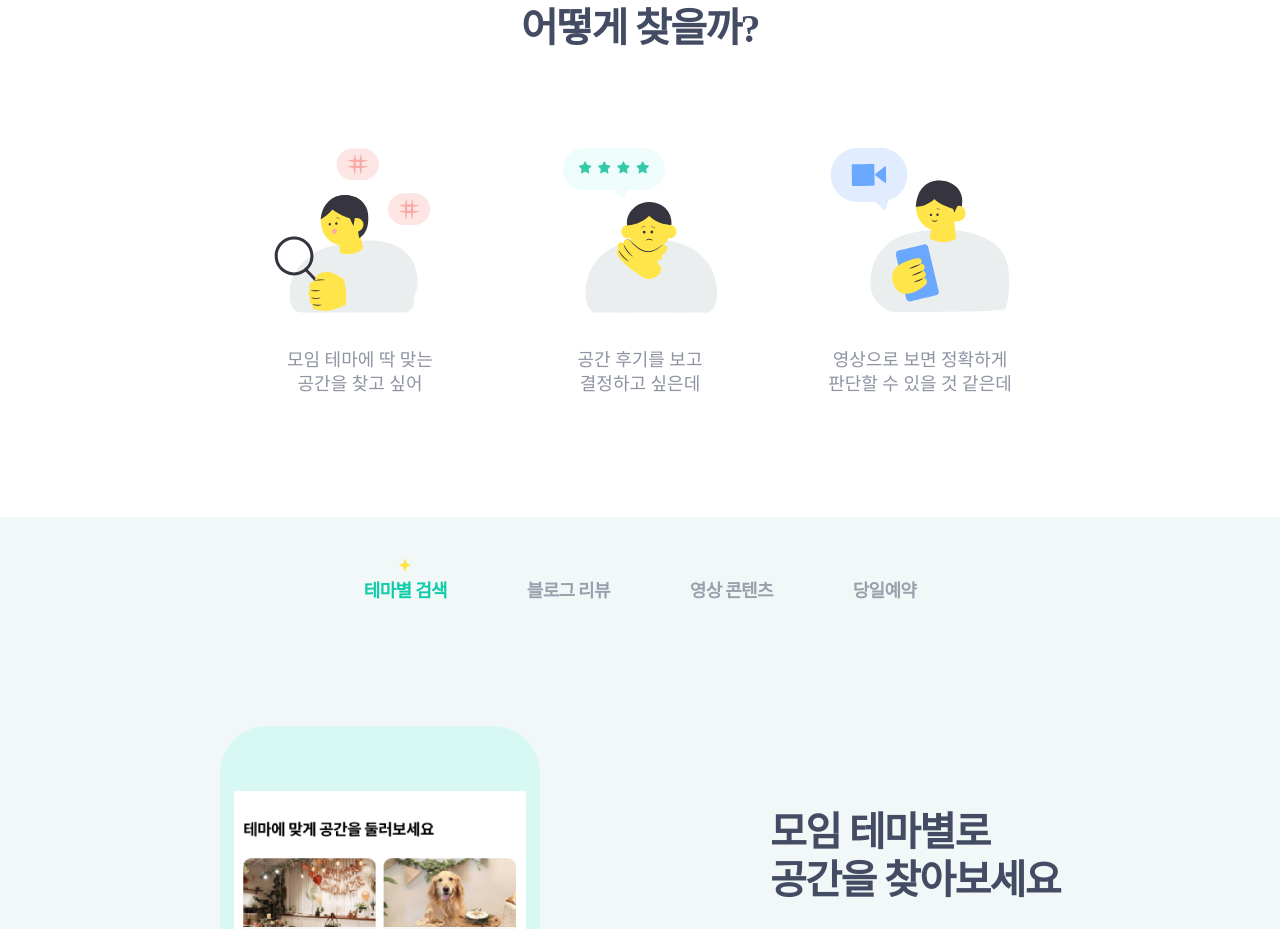
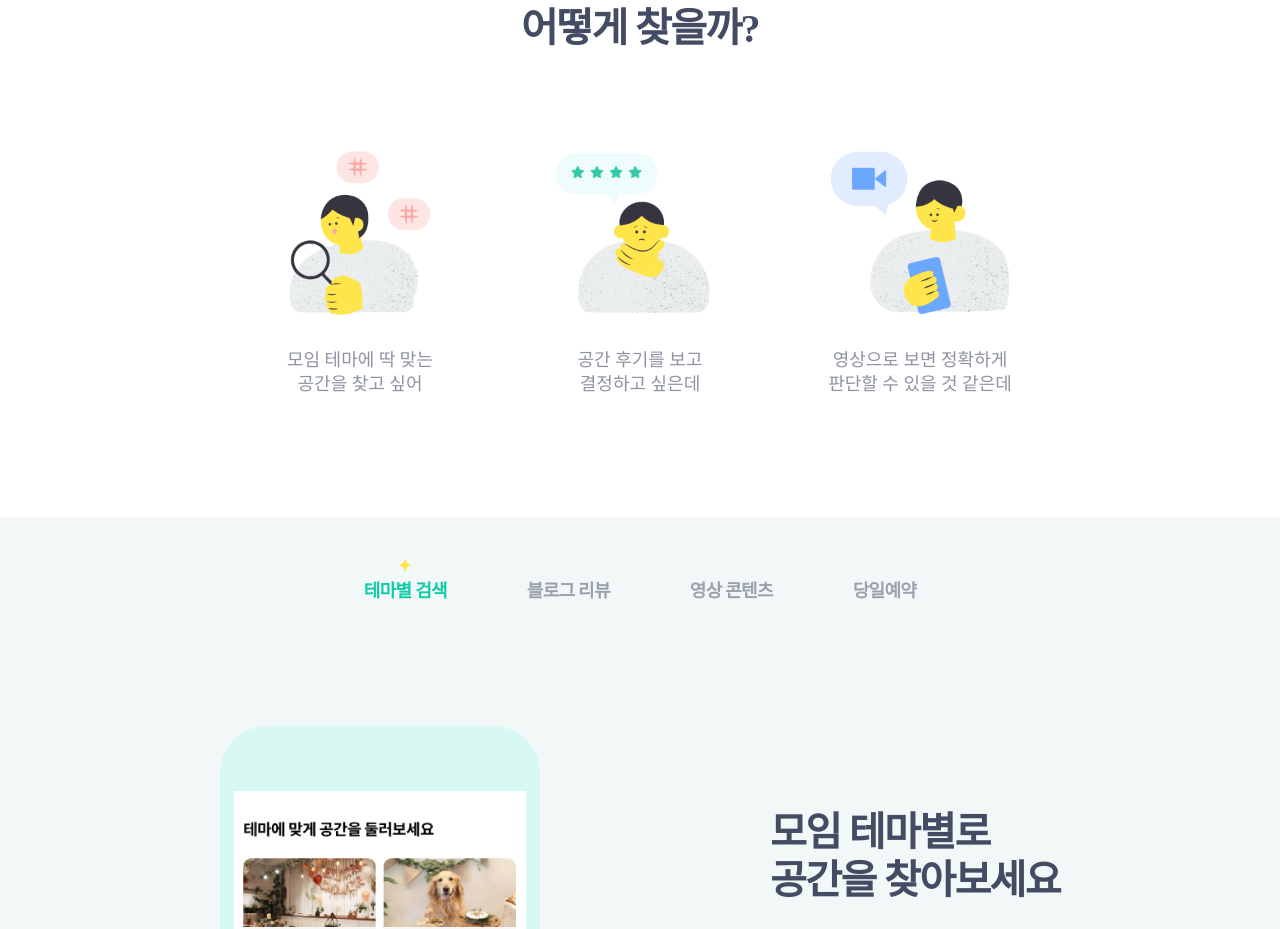
Before and after one commit to hail-kang/web-nextjs-test, a Next.js app: page / in a window 1280 px wide. Shown: the part 2321-3250 px from the top of the page. Built offline with nearby package versions, Linux system fonts and the light colour scheme; a web font is replaced by a local one.

Commit message:
Update Section4.js

```diff
--- a/pages/Section4.js
+++ b/pages/Section4.js
@@ -134,12 +134,12 @@ export default function Section4() {
           <div className={styles.component2__item}></div>
 
           <div className={styles.component2__item}>
-            {/* <div className={styles.component2__item__icon1}></div> */}
-            <MotionController
+            <div className={styles.component2__item__icon1}></div>
+            {/* <MotionController
               height={200}
               width={200}
               animationData={motion1}
-            />
+            /> */}
             <div className={styles.component2__item__text}>
               <p>모임 테마에 딱 맞는</p>
               <p>공간을 찾고 싶어</p>
@@ -147,12 +147,12 @@ export default function Section4() {
           </div>
 
           <div className={styles.component2__item}>
-            {/* <div className={styles.component2__item__icon2}></div> */}
-            <MotionController
+            <div className={styles.component2__item__icon2}></div>
+            {/* <MotionController
               height={200}
               width={200}
               animationData={motion2}
-            />
+            /> */}
             <div className={styles.component2__item__text}>
               <p>공간 후기를 보고</p>
               <p>결정하고 싶은데</p>
@@ -160,12 +160,12 @@ export default function Section4() {
           </div>
 
           <div className={styles.component2__item}>
-            {/* <div className={styles.component2__item__icon3}></div> */}
-            <MotionController
+            <div className={styles.component2__item__icon3}></div>
+            {/* <MotionController
               height={200}
               width={200}
               animationData={motion3}
-            />
+            /> */}
             <div className={styles.component2__item__text}>
               <p>영상으로 보면 정확하게</p>
               <p>판단할 수 있을 것 같은데</p>
```
